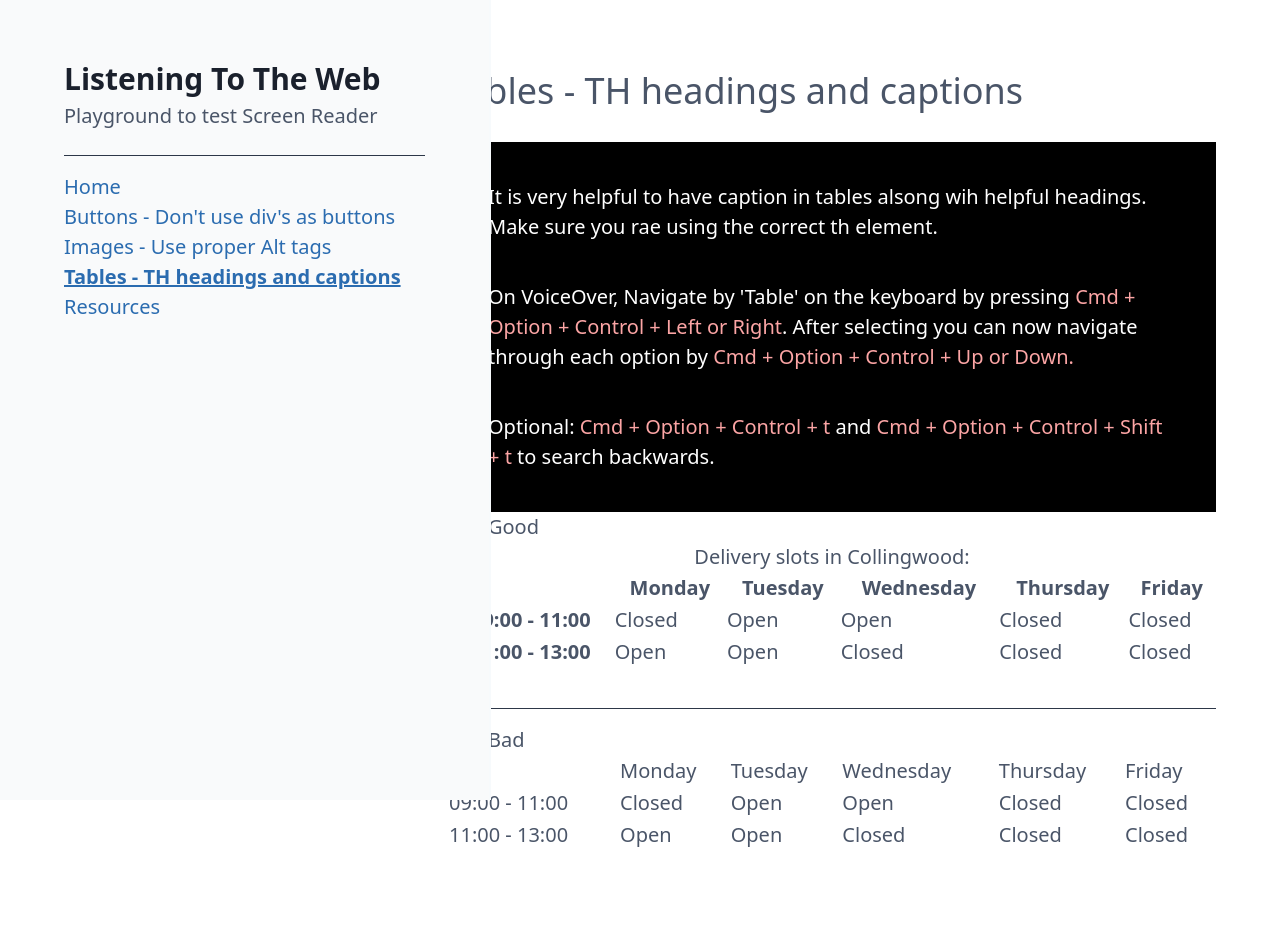
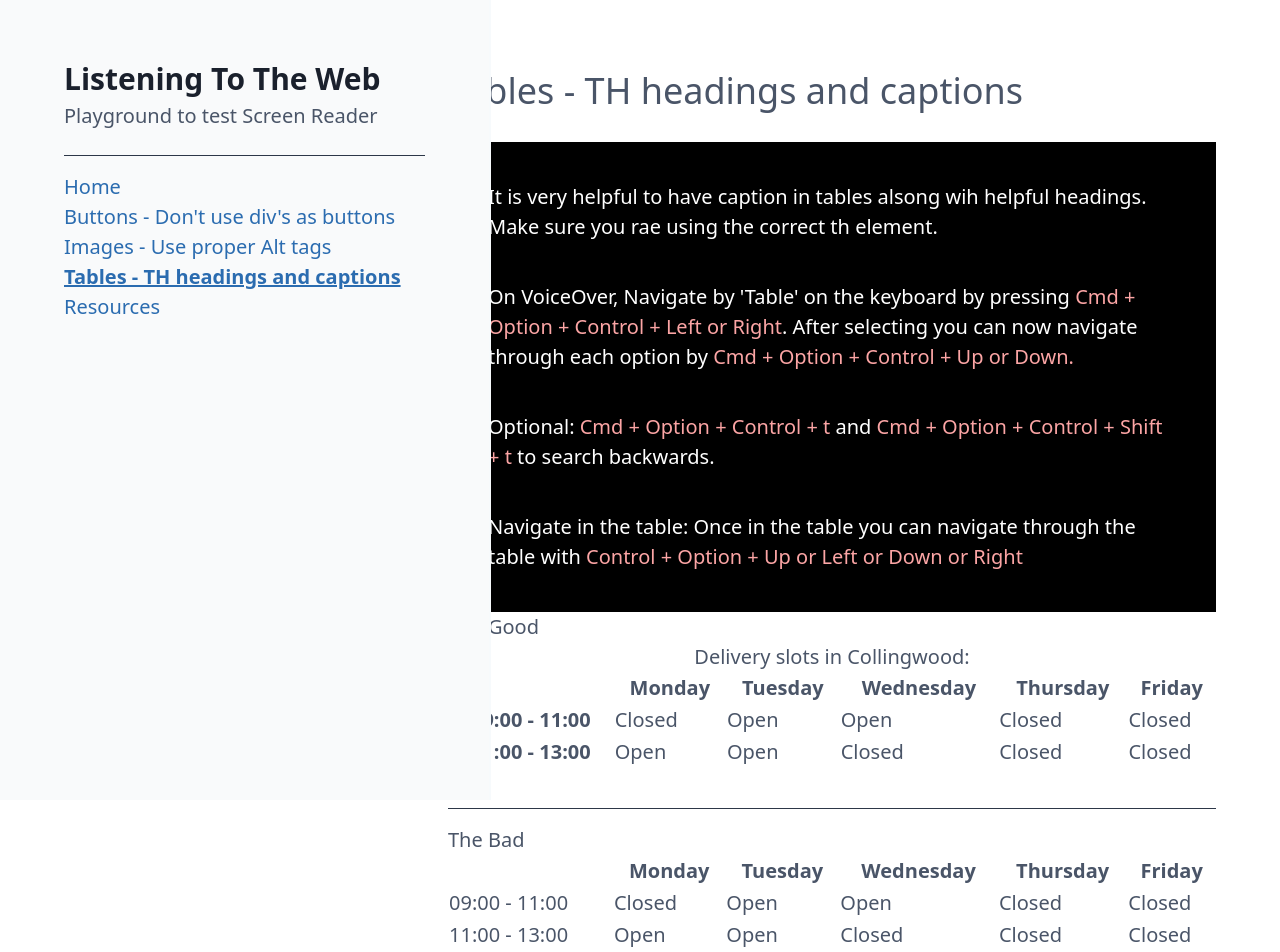
Before and after one commit to PortableStudios/listening-to-the-web, a Next.js app: page /table in a window 1280 px wide. Shown: the top 952 px of the page. Built offline with nearby package versions, Linux system fonts and the light colour scheme.

Commit message:
feat: udpates after the presentation

```diff
--- a/src/pages/index.tsx
+++ b/src/pages/index.tsx
@@ -35,7 +35,19 @@ const Home = () => (
           <li>
             <span className="text-red-300">Control</span>
             {' '}
-            to pause the Reader
+            to pause/skip the Reader
+          </li>
+          <li>
+            <span className="text-red-300">Control + Option + Command + Left or Right</span>
+            {' '}
+            to
+            select what element you want to navigate e.g. Landmark link
+          </li>
+          <li>
+            <span className="text-red-300">Control + Option + Command + Up or Down</span>
+            {' '}
+            to
+            navigate through the selected element link
           </li>
           <li>
             <span className="text-red-300">Control + Option + Space</span>
--- a/src/pages/resources.tsx
+++ b/src/pages/resources.tsx
@@ -23,7 +23,7 @@ const Resource = () => (
           </li>
           <li>
             <a
-              href="https://docs.google.com/presentation/d/134qKrfvi_-FAapa3Y9joH9ivJPqoJdl5ZSm4NKsPCTs/edit#slide=id.gf04db885bc_2_118"
+              href="https://docs.google.com/presentation/d/1pyIKqpRBj1m5maBnkyjnjeKTPLM7U0ygDaxjv4OlTio/edit#slide=id.gf04db885bc_2_118"
               target="_blank"
               rel="noreferrer"
             >
@@ -53,6 +53,26 @@ const Resource = () => (
           </li>
         </ul>
       </div>
+      <div>
+        <h2>a11y advocate companies</h2>
+        <ul>
+          <li>
+            <a href="https://www.valid.org.au/" target="_blank" rel="noreferrer">
+              VALID
+            </a>
+          </li>
+          <li>
+            <a href="https://www.a11yproject.com/" target="_blank" rel="noreferrer">
+              a11y project
+            </a>
+          </li>
+          <li>
+            <a href="https://intopia.digital/" target="_blank" rel="noreferrer">
+              Intopia
+            </a>
+          </li>
+        </ul>
+      </div>
     </Content>
   </Main>
 );
--- a/src/pages/table.tsx
+++ b/src/pages/table.tsx
@@ -22,7 +22,7 @@ const Table = () => (
         It is very helpful to have caption in tables alsong wih helpful headings. Make sure you rae
         using the correct th element.
         <div className="mt-10">
-          On VoiceOver, Navigate by 'Table' on the keyboard by pressing
+          On VoiceOver, Navigate by &#39;Table&#39; on the keyboard by pressing
           {' '}
           <span className="text-red-300">Cmd + Option + Control + Left or Right</span>
           . After
@@ -42,6 +42,13 @@ const Table = () => (
           to search
           backwards.
           {' '}
+        </div>
+        <div className="mt-10">
+          Navigate in the table:
+          {' '}
+          <span>Once in the table you can navigate through the table with</span>
+          {' '}
+          <span className="text-red-300">Control + Option + Up or Left or Down or Right</span>
         </div>
       </CallOut>
       <div className="mb-10">
@@ -82,14 +89,17 @@ const Table = () => (
       <div className="mb-10">
         <h2>The Bad</h2>
         <table className="w-full table-auto text-md">
+          <thead>
             <tr>
               <td />
-            <td>Monday</td>
-            <td>Tuesday</td>
-            <td>Wednesday</td>
-            <td>Thursday</td>
-            <td>Friday</td>
+              <th scope="col">Monday</th>
+              <th scope="col">Tuesday</th>
+              <th scope="col">Wednesday</th>
+              <th scope="col">Thursday</th>
+              <th scope="col">Friday</th>
             </tr>
+          </thead>
+          <tbody>
             <tr>
               <td>09:00 - 11:00</td>
               <td>Closed</td>
@@ -106,6 +116,7 @@ const Table = () => (
               <td>Closed</td>
               <td>Closed</td>
             </tr>
+          </tbody>
         </table>
       </div>
     </Content>
```
Lines whose indentation alone changed are shown as unchanged.
